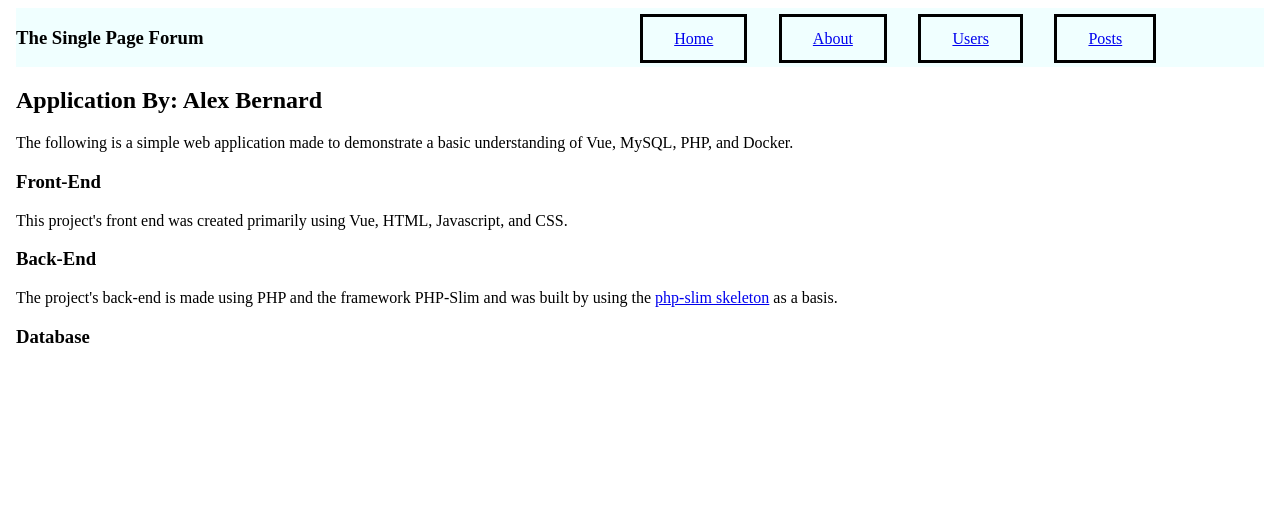
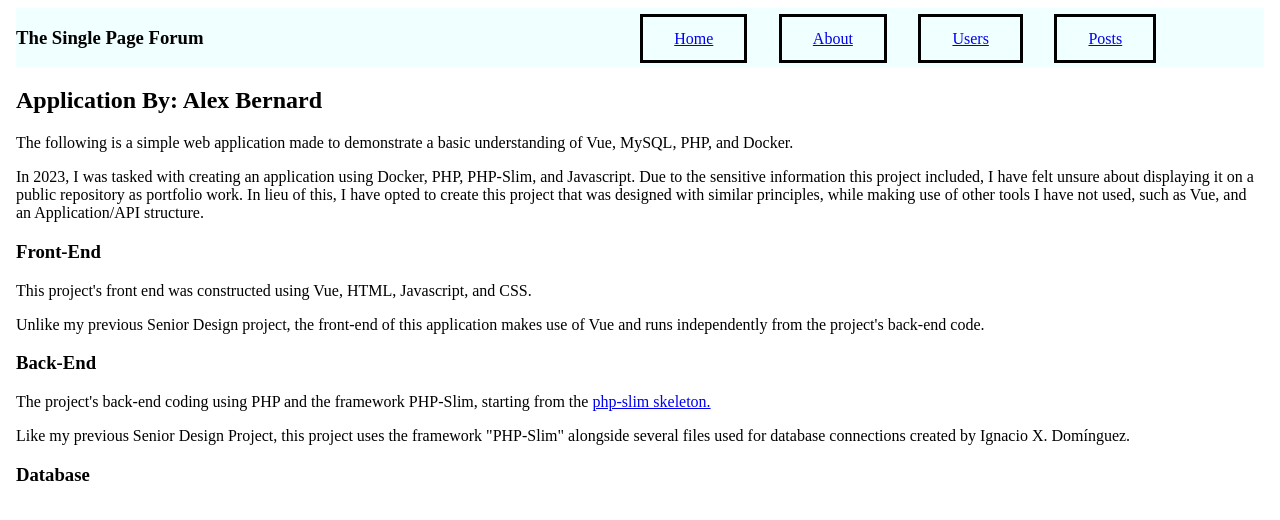
Before and after one commit to AlexJBernard/Simple-Posting-WebApp, a Vue app in the folder vueapp/: page / in a window 1280 px wide. Shown: the top 520 px of the page. Built offline with nearby package versions, Linux system fonts and the light colour scheme.

Commit message:
Update: Added project description to HomeView

```diff
--- a/vueapp/src/views/HomeView.vue
+++ b/vueapp/src/views/HomeView.vue
@@ -18,17 +18,39 @@ onMounted(() => {
       The following is a simple web application made to demonstrate a basic understanding of Vue,
       MySQL, PHP, and Docker.
     </p>
+    <p>
+      In 2023, I was tasked with creating an application using Docker, PHP, PHP-Slim, and
+      Javascript. Due to the sensitive information this project included, I have felt unsure about
+      displaying it on a public repository as portfolio work. In lieu of this, I have opted to
+      create this project that was designed with similar principles, while making use of other
+      tools I have not used, such as Vue, and an Application/API structure.
+    </p>
 
     <h3>Front-End</h3>
-    <p>
-      This project's front end was created primarily using Vue, HTML, Javascript, and CSS.
+    <p id="frontend-p1">
+      This project's front end was constructed using Vue, HTML, Javascript, and CSS.
+    </p>
+
+    <p id="frontend-p2">
+      Unlike my previous Senior Design project, the front-end of this application makes use of Vue
+      and runs independently from the project's back-end code.
     </p>
 
     <h3>Back-End</h3>
     <p>
-      The project's back-end is made using PHP and the framework PHP-Slim and was built by
-      using the <a href="https://github.com/slimphp/Slim-Skeleton">php-slim skeleton</a> as a basis.
+      The project's back-end coding using PHP and the framework PHP-Slim, starting from the
+      <a href="https://github.com/slimphp/Slim-Skeleton">php-slim skeleton.</a>
     </p>
+
+    <p>
+      Like my previous Senior Design Project, this project uses the framework "PHP-Slim" alongside
+      several files used for database connections created by Ignacio X. Domínguez.
+      <br />
+    </p>
+
     <h3>Database</h3>
+    <p>
+
+    </p>
   </main>
 </template>
```
